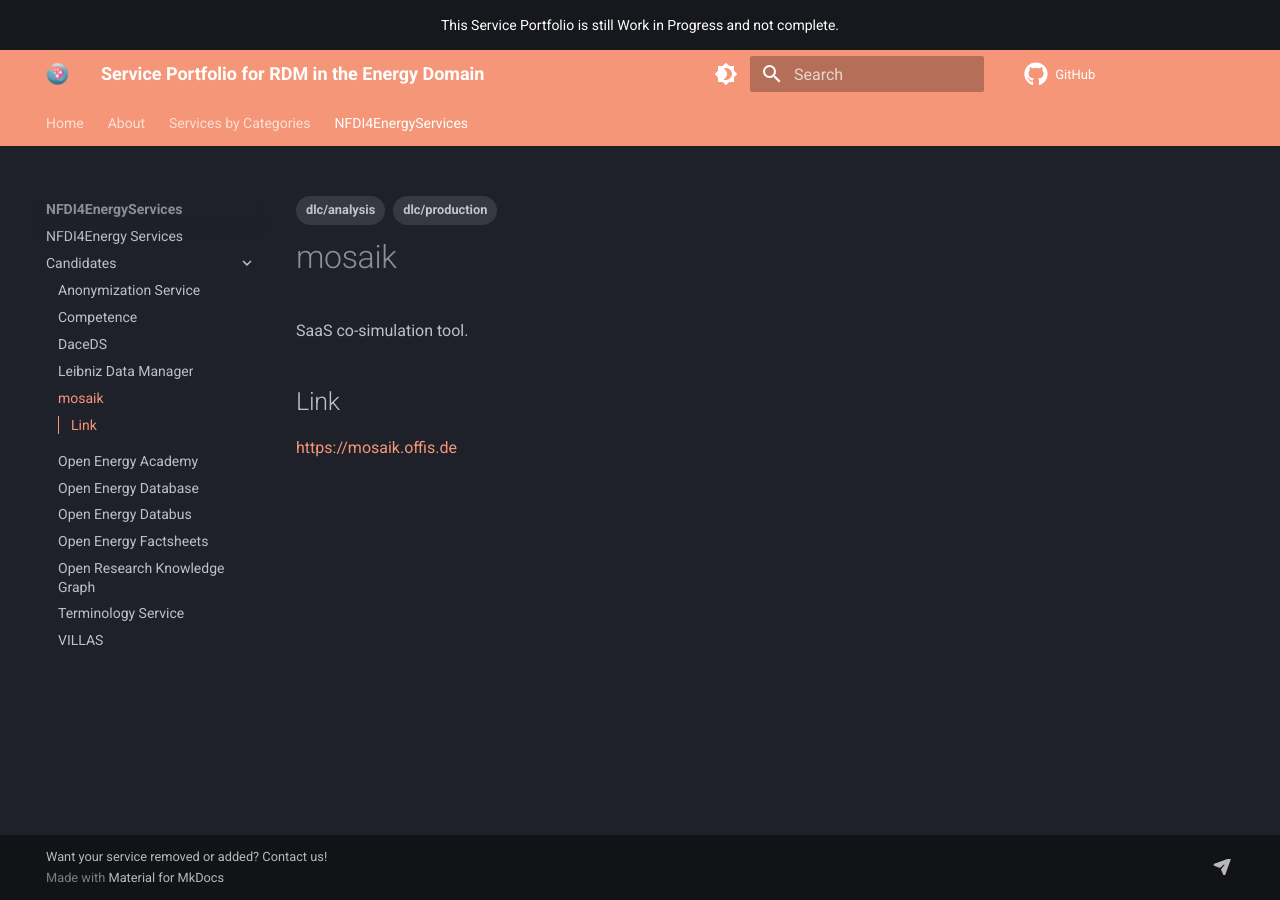
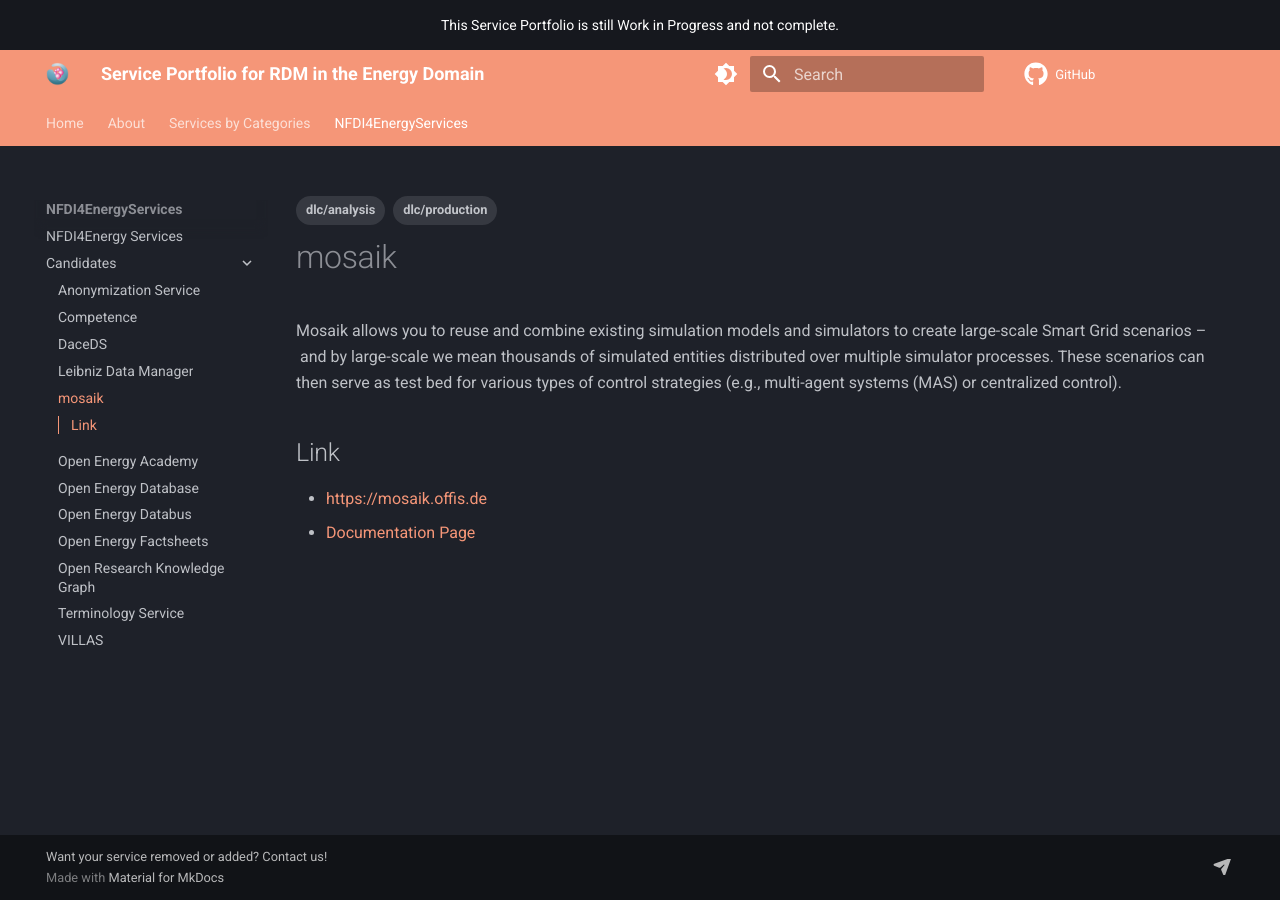
Before and after one commit to NFDI4Energy/service-portfolio, an MkDocs documentation site: the page built from docs/NFDI4EnergyServices/candidates/mosaik.md, in a window 1280 px wide. Built offline with MkDocs 1.6.1 and Material for MkDocs 9.7.7, drawn with Linux system fonts in a browser that asks for light colours; comment, search, counter and statistics services are not loaded.

Commit message:
Update mosaik

```diff
--- a/docs/NFDI4EnergyServices/candidates/mosaik.md
+++ b/docs/NFDI4EnergyServices/candidates/mosaik.md
@@ -5,7 +5,8 @@
     - dlc/analysis
 ---
 # mosaik
-SaaS co-simulation tool.
+Mosaik allows you to reuse and combine existing simulation models and simulators to create large-scale Smart Grid scenarios – and by large-scale we mean thousands of simulated entities distributed over multiple simulator processes. These scenarios can then serve as test bed for various types of control strategies (e.g., multi-agent systems (MAS) or centralized control).
 
 ## Link
-[https://mosaik.offis.de](https://mosaik.offis.de){:target="_blank"}
+- [https://mosaik.offis.de](https://mosaik.offis.de){:target="_blank"}
+- [Documentation Page](https://mosaik.readthedocs.io/en/latest/index.html){:target="_blank"}
```
